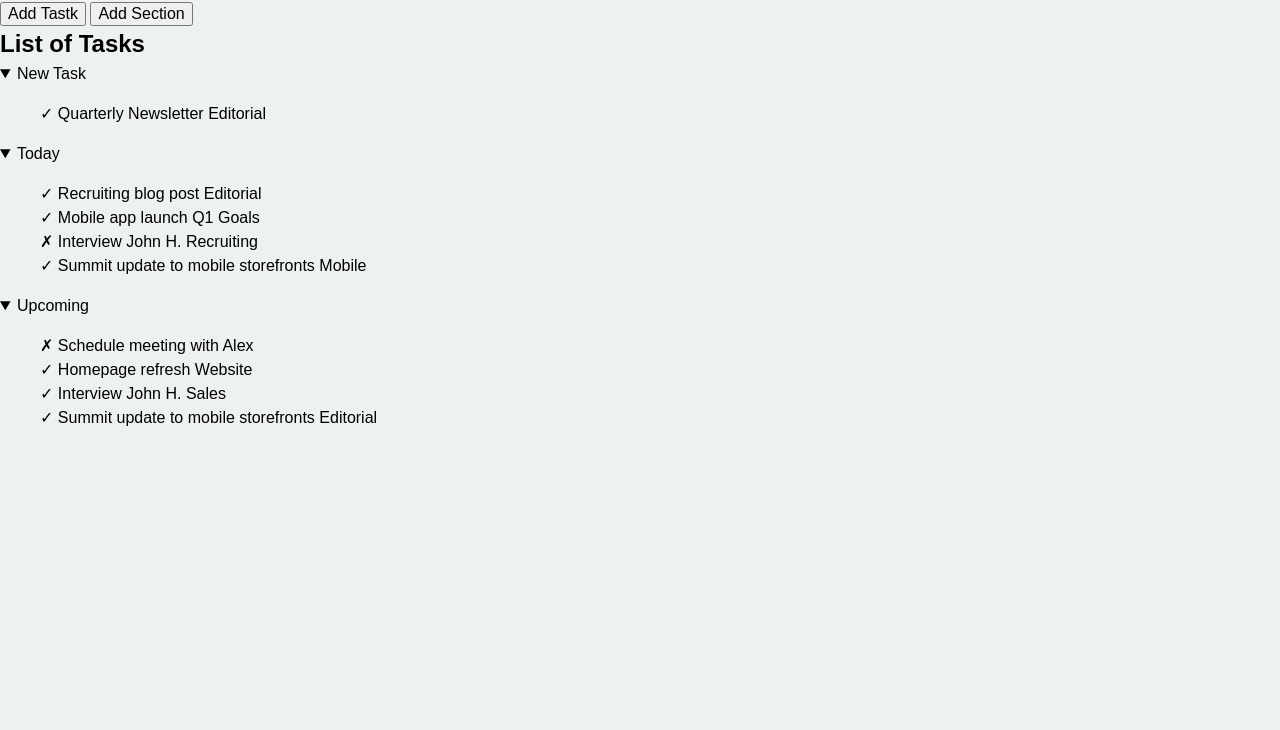
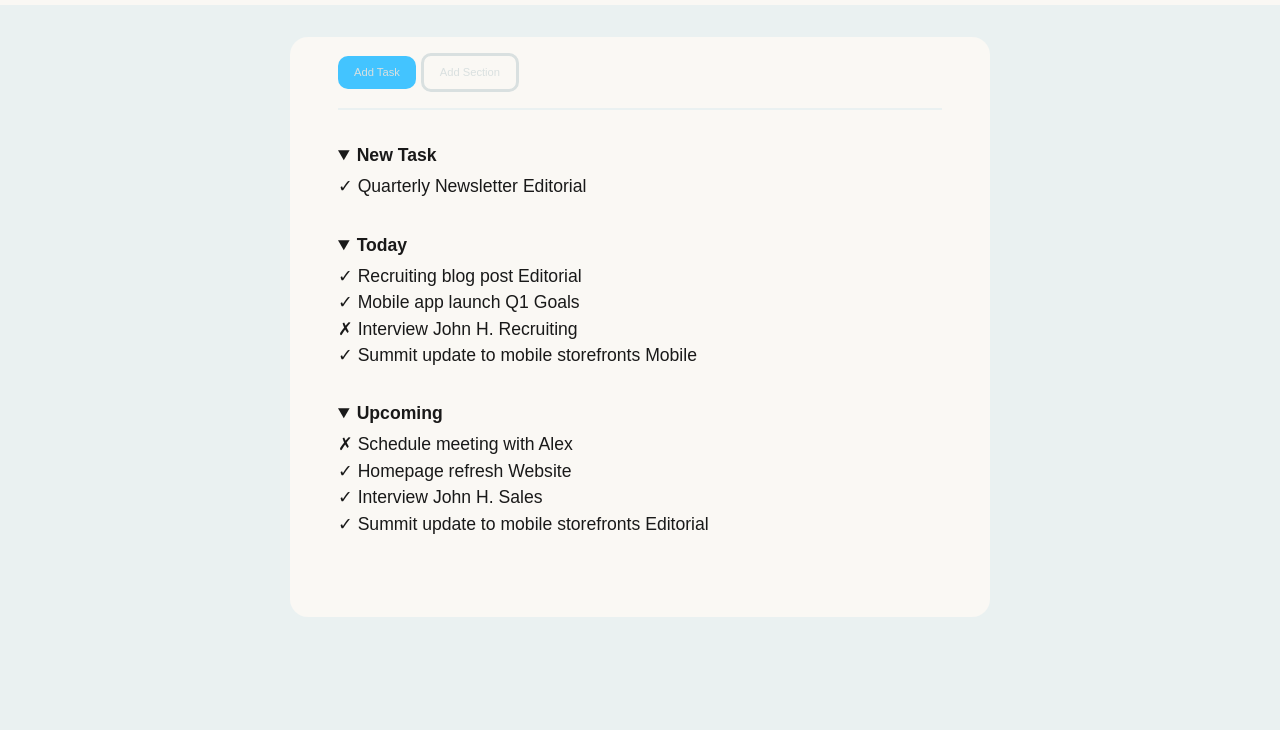
Before and after one commit to EliGolam/html-css-toboolist, a plain HTML site: page index.html in a window 1280 px wide. Shown: the part 70-800 px from the top of the page. Drawn offline with Linux system fonts and the light colour scheme.

Commit message:
v0.4: additional css styling added

```diff
--- a/index.html
+++ b/index.html
@@ -25,49 +25,50 @@ Order: [ Main BLOCK Class ] [ other BLOCK Classes ] [ Utility/Design Classes ]
 Logical choice to make things look more organized, but they are not fundamental -->
 <body>
     <!-- Header: Inline: icon + title -->
-    <header class="main-header">
+    <header class="[ main-header ] [ background-primary ]">
         <img class="header-icon" src="./img/Logo.png" alt="Logo di Toboolist" >
         <h1 id="title">Toboolist</h1>
     </header>
 
     <main>
-        <div class="container">
+        <div class="[ container ] [ container-design background-primary ]">
             <!-- Top buttons options -->
             <nav class="options">
-                <input type="button" value="Add Tastk" id="options__active" class="options__button" />
-                <input type="button" value="Add Section" id="options__inactive" class="options__button" />
+                <input type="button" value="Add Task" id="options__active" class="[ options__button ] [ background-primary ]" />
+                <input type="button" value="Add Section" id="options__inactive" class="[ options__button ] [ background-primary ]" />
             </nav>
 
             <!-- List of Tasks -->
-            <h2 class="[ tasks-list ] [ hidden-content ]">List of Tasks</h2>
+            <h2 class="hidden-content">List of Tasks</h2>
+            <!-- <div class="task-list"></div> -->
 
             <!-- New Task -->
-                <details open class="task-list__heading">
-                    <summary>New Task</summary>
+            <details open>
+                <summary class="task-list__heading">New Task</summary>
                 <ol>
-                        <li class="task"><span class="task__completed">&#x2713;</span> Quarterly Newsletter <span class="[ task__category ] [ editorial-task ]">Editorial</span></li>
+                    <li class="task"><span class="[ task__status ] [ task-completed ]">&#x2713;</span> Quarterly Newsletter <span class="[ task__category ] [ editorial-task ]">Editorial</span></li>
                 </ol>
             </details>
 
             <!-- Today -->
-                <details open class="task-list__heading">
-                    <summary>Today</summary>
+            <details open>
+                <summary class="task-list__heading">Today</summary>
                 <ol>
-                        <li class="task"><span class="task__completed">&#x2713;</span> Recruiting blog post <span class="[ task__category ] [ editorial-task ]">Editorial</span></li>
-                        <li class="task"><span class="task__completed">&#x2713;</span> Mobile app launch <span class="[ task__category ] [ q1-goals-task ]">Q1 Goals</span></li>
-                        <li class="task"><span class="task__todo">&#x2717;</span> Interview John H. <span class="[ task__category ] [ recruiting-task ]">Recruiting</span></li>
-                        <li class="task"><span class="task__completed">&#x2713;</span> Summit update to mobile storefronts <span class="[ task__category ] [ mobile-task ]">Mobile</span></li>
+                    <li class="task"><span class="[ task__status ] [ task-completed ]">&#x2713;</span> Recruiting blog post <span class="[ task__category ] [ editorial-task ]">Editorial</span></li>
+                    <li class="task"><span class="[ task__status ] [ task-completed ]">&#x2713;</span> Mobile app launch <span class="[ task__category ] [ q1-goals-task ]">Q1 Goals</span></li>
+                    <li class="task"><span class="[ task__status ] [ task-todo ]">&#x2717;</span> Interview John H. <span class="[ task__category ] [ recruiting-task ]">Recruiting</span></li>
+                    <li class="task"><span class="[ task__status ] [ task-completed ]">&#x2713;</span> Summit update to mobile storefronts <span class="[ task__category ] [ mobile-task ]">Mobile</span></li>
                 </ol>
             </details>
 
             <!-- Upcoming -->
-                <details open class="task-list__heading">
-                    <summary>Upcoming</summary>
+            <details open>
+                <summary class="task-list__heading">Upcoming</summary>
                 <ol>
-                        <li class="task"><span class="task__completed">&#x2717;</span> Schedule meeting with Alex <span class="task__category-none"></span></li>
-                        <li class="task"><span class="task__completed">&#x2713;</span> Homepage refresh <span class="[ task__category ] [ website-task ]">Website</span></li>
-                        <li class="task"><span class="task__todo">&#x2713;</span> Interview John H. <span class="[ task__category ] [ sales-task ]">Sales</span></li>
-                        <li class="task"><span class="task__completed">&#x2713;</span> Summit update to mobile storefronts <span class="[ task__category ] [ editorial-task ]">Editorial</span></li>
+                    <li class="task"><span class="[ task__status ] [ task-completed ]">&#x2717;</span> Schedule meeting with Alex <span class="task__category-none"></span></li>
+                    <li class="task"><span class="[ task__status ] [ task-completed ]">&#x2713;</span> Homepage refresh <span class="[ task__category ] [ website-task ]">Website</span></li>
+                    <li class="task"><span class="[ task__status ] [ task-todo ]">&#x2713;</span> Interview John H. <span class="[ task__category ] [ sales-task ]">Sales</span></li>
+                    <li class="task"><span class="[ task__status ] [ task-completed ]">&#x2713;</span> Summit update to mobile storefronts <span class="[ task__category ] [ editorial-task ]">Editorial</span></li>
                 </ol>
             </details>
         </div>
--- a/stylesheets/css-reset.css
+++ b/stylesheets/css-reset.css
@@ -4,27 +4,16 @@
 *::before,
 *::after {
   box-sizing: border-box;
-}
-
-/* Remove default margin */
-body,
-h1,
-h2,
-h3,
-h4,
-p,
-figure,
-blockquote,
-dl,
-dd {
   margin: 0;
-  padding: 0; /* EDITED */
+  padding: 0;
 }
 
 /* Remove list styles on ul, ol elements with a list role, which suggests default styling will be removed */
 ul,
 ol {
   list-style: none;
+  list-style-type: none;
+  padding: 0;
 }
 
 /* Set core root defaults */
--- a/stylesheets/style.css
+++ b/stylesheets/style.css
@@ -1,18 +1,19 @@
 /* Root pseudoclass custom properties: https://developer.mozilla.org/en-US/docs/Web/CSS/Using_CSS_custom_properties */
 :root {
     /* Website Color Scheme */
-    --clr-primary: rgba(87, 242, 178, 1);
+    --clr-primary: rgba(67, 196, 255, 1);
     --clr-secondary: rgba(250, 174, 95, 1);
 
-    --clr-neutral-white: rgba(246, 242, 233, 1);
+    --clr-neutral-white: rgb(250, 248, 244);
     --clr-neutral-black: rgba(25, 25, 25, 1);
-    --clr-neutral-grey: rgba(238, 241, 241, 1);
+    --clr-neutral-grey: rgba(234, 241, 241, 1);
+    --clr-neutral-grey-darker: rgb(217, 224, 224);
 
     --fontfamily-primary: Arial, Helvetica, sans-serif;
 
     --fontweight-thin: 200;
-    --fontweight-normal: 400;
-    --fontweight-heavy: 700;
+    --fontweight-normal: 500;
+    --fontweight-heavy: 800;
 
     --fontsize-small: 0.7rem;
     --fontsize-normal: 1.1rem;
@@ -24,28 +25,57 @@
 /* Page Layout choices */
 body {
     background-color: var(--clr-neutral-grey);
+    color: var(--clr-neutral-black);
     font-family: var(--fontfamily-primary);
+    font-size: var(--fontsize-normal);
+    font-weight: var(--fontweight-normal);
 }
 
-.main-header {
-    padding: 0.7rem 1.5rem;
+.main-header { padding: 0.7rem 1.5rem; }
+
+.container {
+    max-width: 700px;
+    margin: 2rem auto;
+    padding: 1rem 3rem 5rem 3rem;
 }
 /* Component Layout choices */
-#title {
-    display: inline-block;
-}
+#title { display: inline-block; }
 
 .header-icon {
     display: inline-block;
     vertical-align: top;
 }
 
+.options {
+    padding-bottom: 1rem;
+    border-bottom: 2px solid var(--clr-neutral-grey);
+}
+
+.hidden-content { display: none; }
+
+.task-list__heading { margin-top: 2rem; margin-bottom: 0.3rem;
+font-weight: var(--fontweight-heavy); }
 
 /* UTILITIES: One job, done well. It performs one logical job: formatting, design, shape, font and element colours  */
+.container-design { border-radius: 18px; }
+
+.options__button {
+    font-size: var(--fontsize-small);
+    color: var(--clr-neutral-grey-darker);
+    padding: 0.5rem 1rem;
+    border-radius: 10px;
+    border: 3px solid var(--clr-neutral-grey-darker);
+}
+
+#options__active {
+    background-color: var(--clr-primary);
+    border: 0;
+}
+
 /* Color schemes divided into scalable Design Tokens: allows to apply a specific set of colours without repetition */
-.background-primary { background: var(--clr-neutral-white); }
+.background-primary { background-color: var(--clr-neutral-white); }
 
-.background-secondary { background: var(--clr-neutral-black); }
+.background-secondary { background-color: var(--clr-neutral-grey); }
 
 .color-primary { color: var(--clr-neutral-black); }
 
```
Lines whose indentation alone changed are shown as unchanged.
